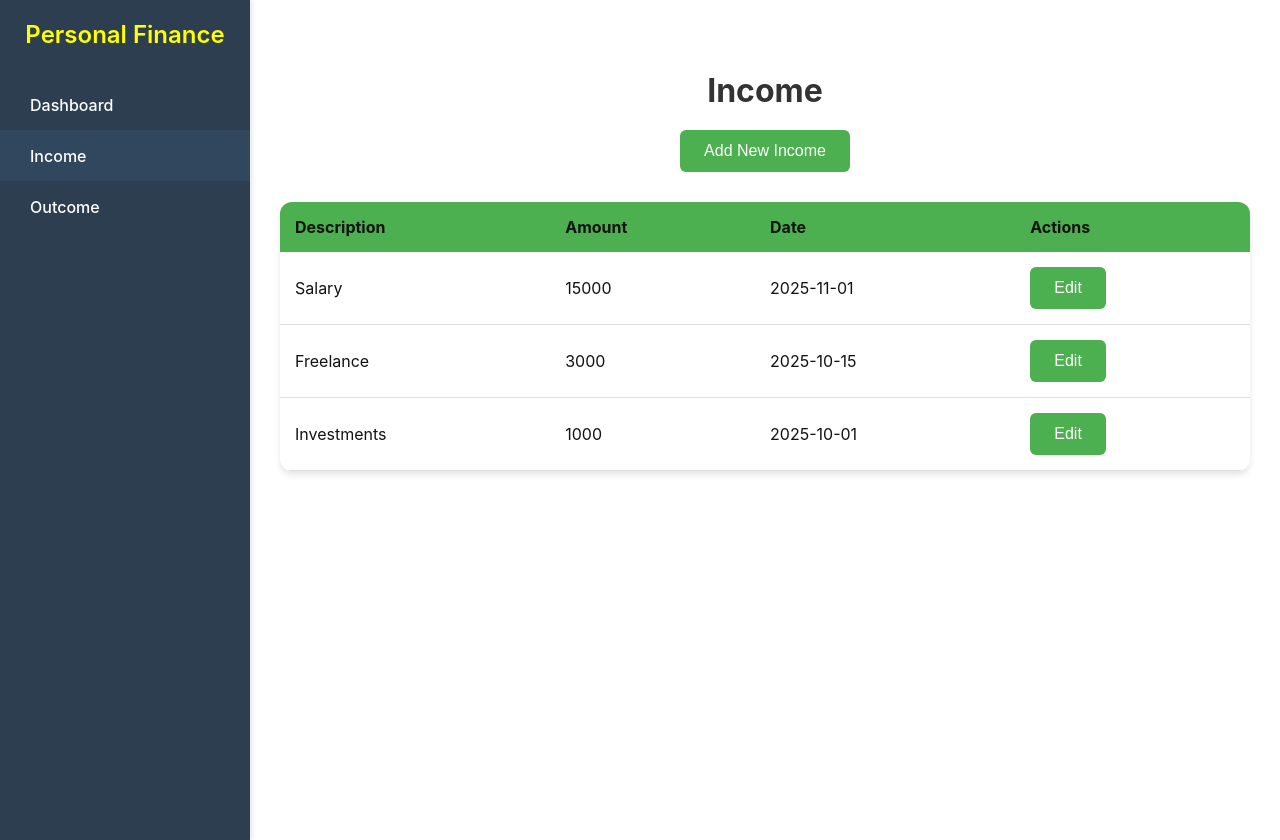
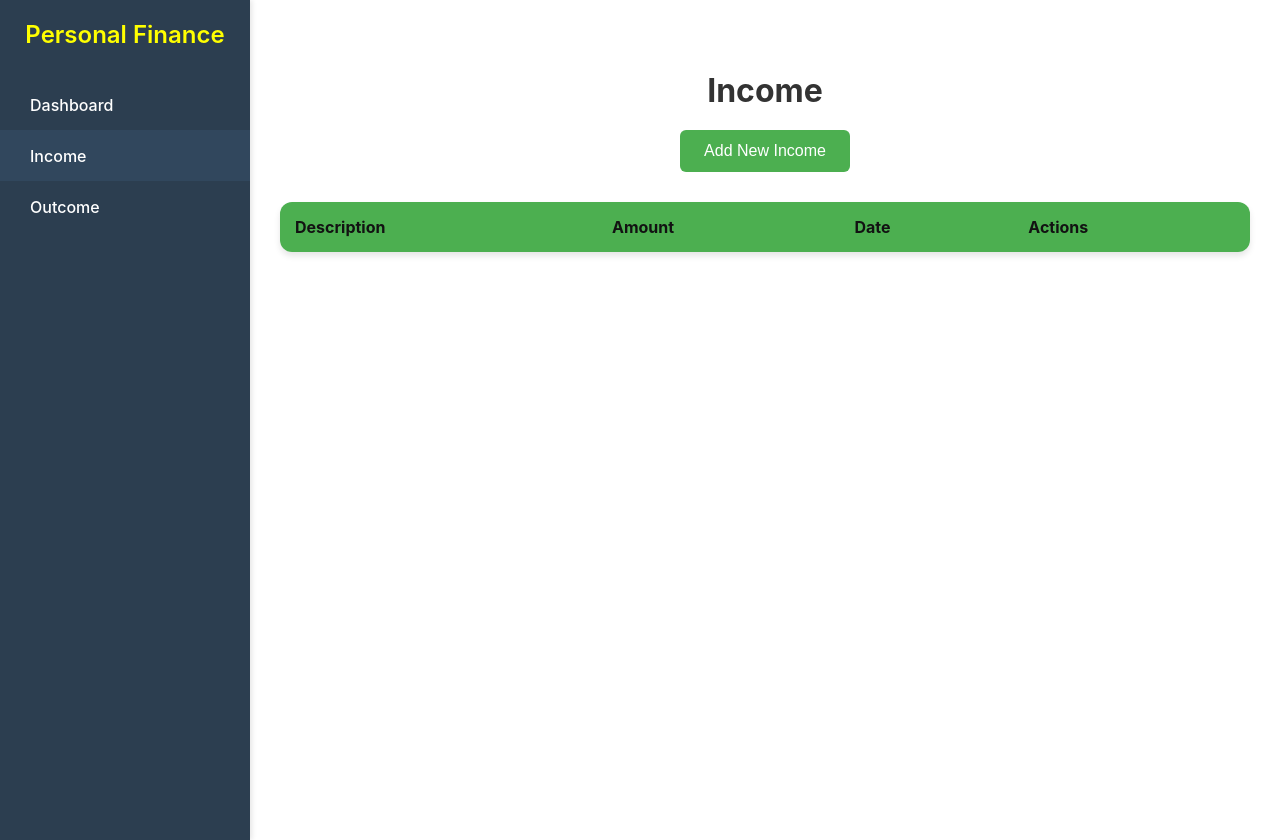
Before and after one commit to jesuspinar/personal-finance, an Angular app: page /income in a window 1280 px wide. Built offline with nearby package versions, Linux system fonts and the light colour scheme.

Commit message:
Add dexie js offline database

```diff
--- a/package.json
+++ b/package.json
@@ -28,6 +28,7 @@
     "@angular/forms": "^20.3.0",
     "@angular/platform-browser": "^20.3.0",
     "@angular/router": "^20.3.0",
+    "dexie": "^4.2.1",
     "rxjs": "~7.8.0",
     "tslib": "^2.3.0",
     "zone.js": "~0.15.0"
--- a/src/app/income-form/income-form.component.ts
+++ b/src/app/income-form/income-form.component.ts
@@ -1,6 +1,7 @@
 import { Component, inject, OnInit, signal } from '@angular/core';
 import { Router } from '@angular/router';
-import { ReactiveFormsModule, FormBuilder, FormGroup, Validators } from '@angular/forms';
+import { ReactiveFormsModule, FormBuilder, Validators } from '@angular/forms';
+import { OfflineDbService } from '../offline-db.service';
 
 @Component({
   selector: 'app-income-form',
@@ -12,6 +13,7 @@ import { ReactiveFormsModule, FormBuilder, FormGroup, Validators } from '@angula
 export class IncomeFormComponent implements OnInit {
   private readonly router = inject(Router);
   private readonly fb = inject(FormBuilder);
+  private readonly db = inject(OfflineDbService);
   mode = signal<'add' | 'edit'>('add');
 
   form = this.fb.group({
@@ -29,8 +31,8 @@ export class IncomeFormComponent implements OnInit {
   }
 
   onSubmit(): void {
-
-    console.log('Form submitted:', this.form.value);
-
+    if (this.form.valid) {
+      this.db.incomes.add(this.form.value as any).then(() => this.router.navigate(['/income']));
+    }
   }
 }
--- a/src/app/income/income.component.html
+++ b/src/app/income/income.component.html
@@ -13,7 +13,7 @@
       </tr>
     </thead>
     <tbody>
-      @for (item of incomeItems; track $index) {
+      @for (item of incomeItems(); track $index) {
       <tr>
         <td>{{ item.description }}</td>
         <td>{{ item.amount }}</td>
--- a/src/app/income/income.component.ts
+++ b/src/app/income/income.component.ts
@@ -1,16 +1,20 @@
-import { Component } from '@angular/core';
+import { Component, OnInit, inject, signal } from '@angular/core';
 import { RouterLink } from '@angular/router';
+import { OfflineDbService } from '../offline-db.service';
+import { Income } from '../shared/models/income.model';
 
 @Component({
   selector: 'app-income',
   templateUrl: './income.component.html',
   styleUrls: ['./income.component.css'],
+  standalone: true,
   imports: [RouterLink]
 })
-export class IncomeComponent {
-  incomeItems = [
-    { id: 1, description: 'Salary', amount: 15000, date: '2025-11-01' },
-    { id: 2, description: 'Freelance', amount: 3000, date: '2025-10-15' },
-    { id: 3, description: 'Investments', amount: 1000, date: '2025-10-01' }
-  ];
+export class IncomeComponent implements OnInit {
+  private readonly db = inject(OfflineDbService);
+  incomeItems = signal<Income[]>([]);
+
+  ngOnInit(): void {
+    this.db.incomes.toArray().then(items => this.incomeItems.set(items));
+  }
 }
--- /dev/null
+++ b/src/app/offline-db.service.ts
@@ -0,0 +1,19 @@
+import { Injectable } from '@angular/core';
+import Dexie from 'dexie';
+import { Income } from './shared/models/income.model';
+import { Outcome } from './shared/models/outcome.model';
+
+
+@Injectable({ providedIn: 'root' })
+export class OfflineDbService extends Dexie {
+  incomes!: Dexie.Table<Income, number>;
+  outcomes!: Dexie.Table<Outcome, number>;
+
+  constructor() {
+    super('PersonalFinanceDB');
+    this.version(1).stores({
+      incomes: '++id, date, amount',
+      outcomes: '++id, date, amount'
+    });
+  }
+}
--- /dev/null
+++ b/src/app/shared/models/income.model.ts
@@ -0,0 +1,6 @@
+export interface Income {
+  id?: number;
+  amount: number;
+  description: string;
+  date: string;
+}
--- /dev/null
+++ b/src/app/shared/models/outcome.model.ts
@@ -0,0 +1,6 @@
+export interface Outcome {
+  id?: number;
+  amount: number;
+  description: string;
+  date: string;
+}
```
Also changed, not shown: 1 other file (tests, documents, lock files or other folders).
